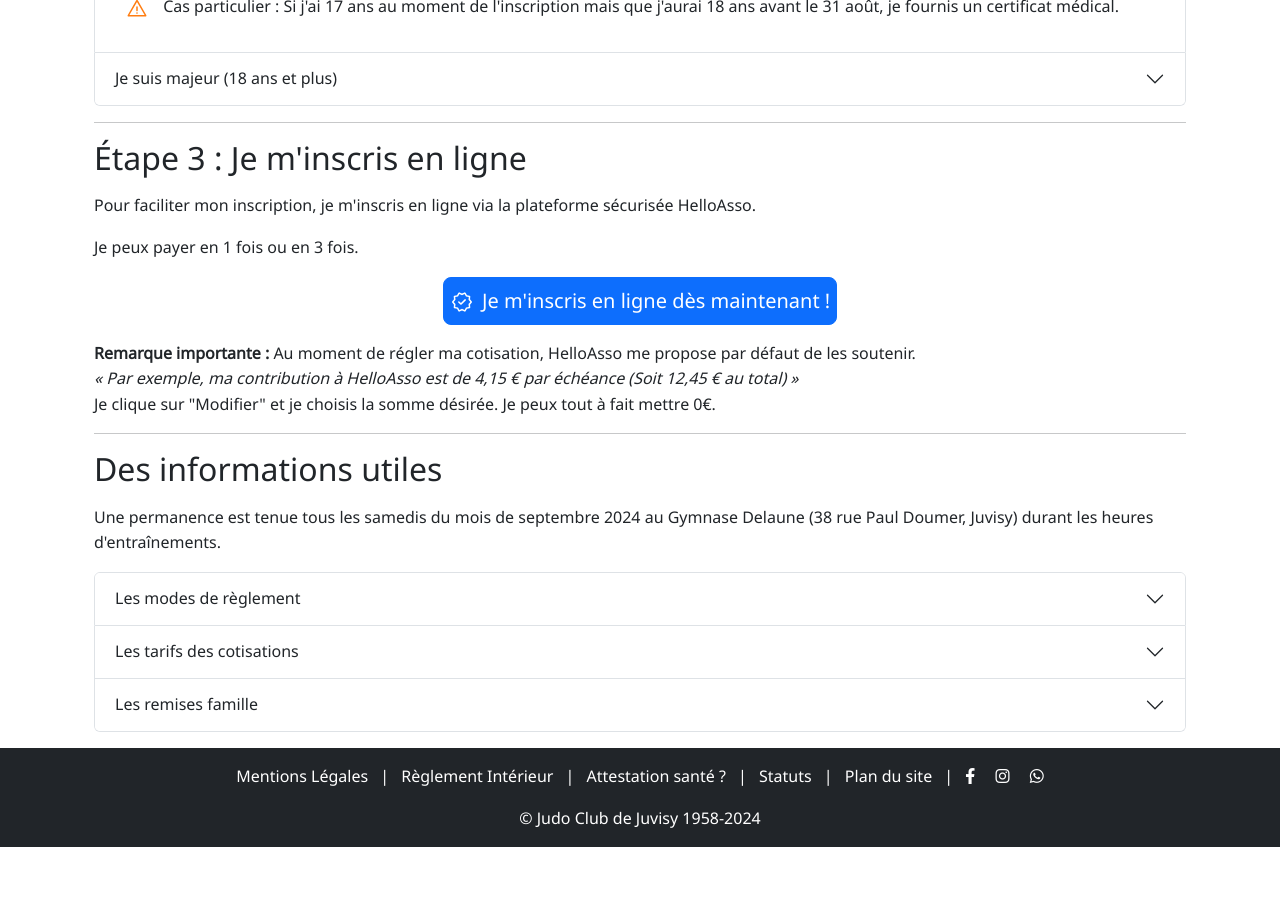
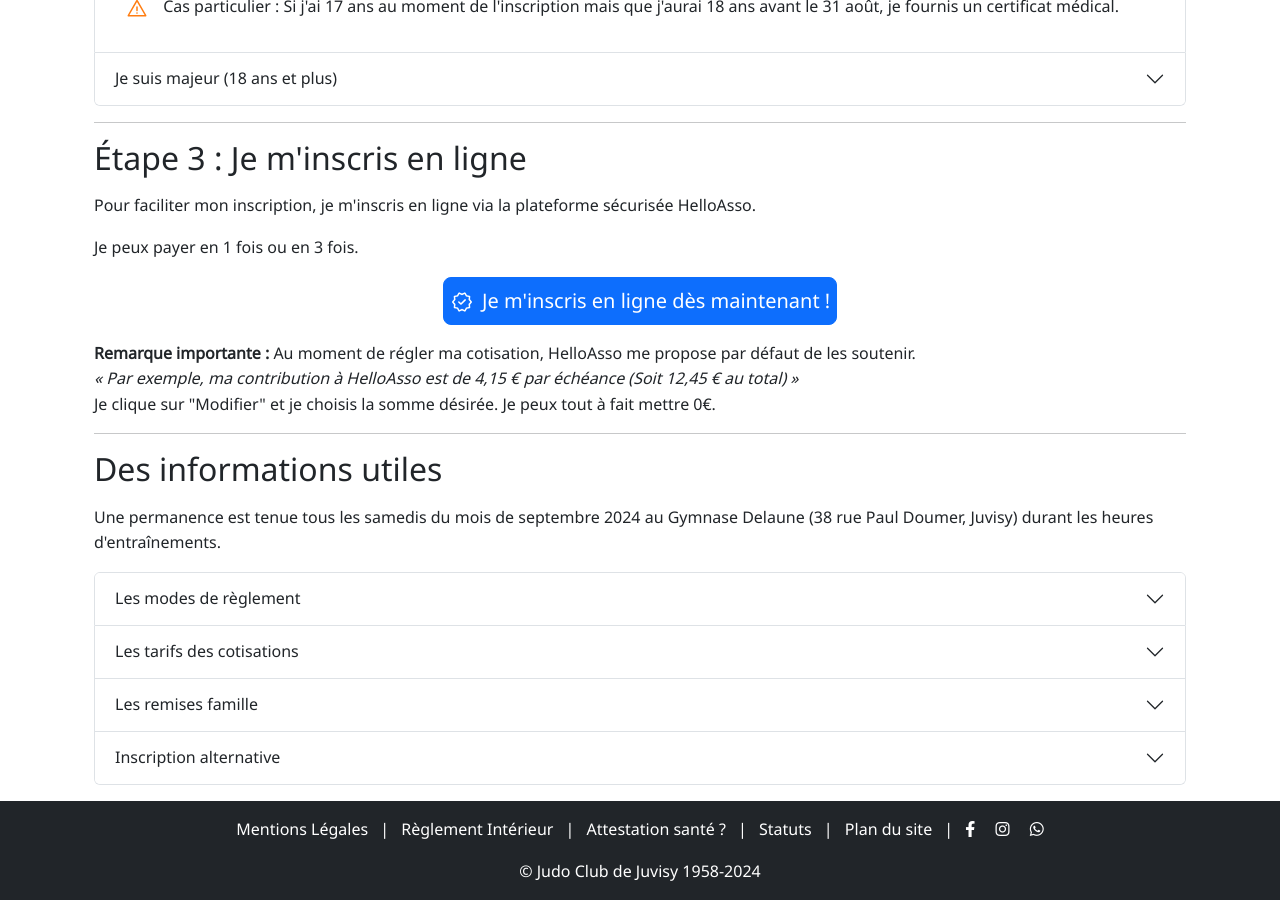
Before and after one commit to JudoClubJuvisy/website2, a Jekyll site: the page built from inscription.html, in a window 1280 px wide and 900 px high, scrolled down 815 px. Built offline with Jekyll 4.4.1, drawn with Linux system fonts in a browser that asks for light colours; before the commit the page ends 1662 px from its top, so only the background shows below that.

Commit message:
inscription alternative

```diff
--- a/inscription.html
+++ b/inscription.html
@@ -228,6 +228,42 @@
             </div>
         </div>
 
+		<!-- Accordéon pour l'inscription alternative -->
+        <div class="accordion-item">
+            <h3 class="accordion-header" id="headingAlternative">
+                <button class="accordion-button collapsed" type="button" data-bs-toggle="collapse" data-bs-target="#collapseAlternative" aria-expanded="false" aria-controls="collapseAlternative">
+                    Inscription alternative
+                </button>
+            </h3>
+            <div id="collapseAlternative" class="accordion-collapse collapse" aria-labelledby="headingAlternative" data-bs-parent="#additionalInfoAccordion">
+                <div class="accordion-body">
+                    <p>
+                        Bien que l'inscription en ligne via HelloAsso soit la méthode la plus simple et la plus pratique, vous avez également la possibilité de régler par chèque ou carte bancaire.
+                    </p>
+                    <p>
+                        <strong>Si je suis déjà licencié</strong>, je me connecte sur le site de la <a href="https://www.ffjudo.com/" target="_blank" aria-label="Site officiel de la fédération française de judo, ouvre un nouvel onglet">Fédération Française de Judo</a> <strong>pour demander le renouvellement de ma licence</strong>.
+					</p>
+                    <p>
+                        <strong>Si je ne suis pas encore licencié</strong>, j'imprime et je remplis le <a href="{{ '/assets/files/Formulaire_2024_2025.pdf' | relative_url }}" target="_blank" aria-label="Télécharger le formulaire d'inscription 2024-2025, ouvre un nouvel onglet">formulaire d'inscription</a>.
+                    </p>
+					<p>
+						Je joins ensuite :
+                    </p>
+                    <ul>
+                        <li>l'attestation du règlement intérieur (voir <strong>Étape 1</strong>),</li>
+                        <li>l'attestation santé ou le certificat médical (voir <strong>Étape 2</strong>),</li>
+                    </ul>
+                    <p>
+                        J'imprime ces documents et je les remets, avec le règlement, lors des permanences du club.
+                    </p>
+					<p>
+					<strong>Les dossiers incomplets ne seront pas acceptés.</strong>
+					</p>
+                </div>
+            </div>
+        </div>
+
+
     </div>
 
 </section>
```
